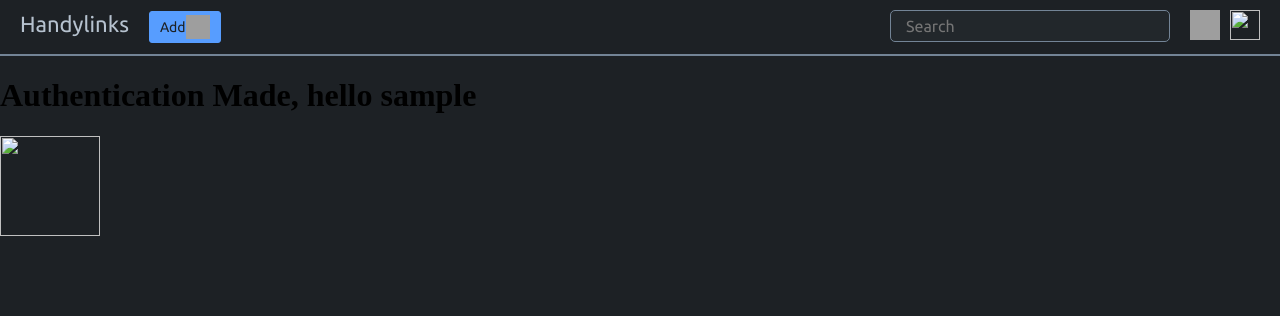
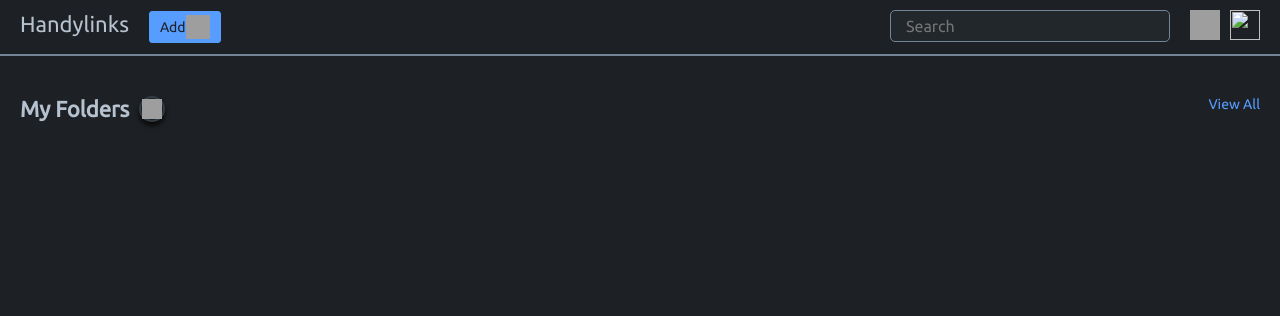
Before and after one commit to Mau5trakt/handy_links, a Django app: page /home/ in a window 1280 px wide. Shown: the top 316 px of the page. Run offline with Django 5.2, Linux system fonts and the light colour scheme; the visitor is signed in with stand-in values (Sample User, id 1); data comes from the database, SQL or seed files in the repository; data that the repository does not hold is empty; grey boxes are pictures that could not be loaded.

Commit message:
displays dynamic folders

```diff
--- a/links/templates/links/homepage.html
+++ b/links/templates/links/homepage.html
@@ -1,11 +1,78 @@
 {% extends "base.html" %}
+{% load links_tags %}
+
+{% load static %}
 
 {% block title %}
-	Home
+    Home
 {% endblock %}
 
 {% block content %}
     {% include 'partials/_header.html' with loged=True %}
-	<h1>Authentication Made, hello {{ user.username }}</h1>
-    <img src="{{ user.avatar }}" alt="" height="100px" width="100px">
+    <main>
+        <section class="personal_folders">
+            <div class="personal_folders__wrapper">
+                <div class="personal_folders__wrapper--header">
+                    <h3 class="personal_folders__wrapper--header-element">My Folders</h3>
+                    <span class="personal_folders__wrapper--header-element">
+                        <img class=""
+                             src="{% static 'media/img/add-svgrepo-com.svg' %}" alt="Add folder" height="20px"
+                             width="20px">
+                    </span>
+
+
+                    <a class="personal_folders__wrapper--header-element" href="">View All</a>
+                </div>
+                <div class="personal_folders__wrapper--folders">
+
+                    {% for folder in personal_folders %}
+                        <a href="#" class="personal_folders__wrapper--folders-folder">
+                        <div class="personal_folders__wrapper--folders-folder--top">
+
+                        </div>
+
+                        <div class="personal_folders__wrapper--folders--info-ctn">
+                            <div class="personal_folders__wrapper--folders--info-ctn--img">
+                                <img src="https://placehold.co/100x100/58afe0/FFF?text=%3Ca%3E" alt="Folder Image">
+                            </div>
+
+                            <div class="personal_folders__wrapper--folders--info-ctn--main" id="folderMainInfo">
+                                <span class="personal_folders__wrapper--folders--info-ctn--main--title">{{ folder.title|truncatechars:21 }} </span>
+                                {% if folder.public %}
+                                    <img class="personal_folders__wrapper--folders--info-ctn--main--icon" src="{% static 'media/img/world-svgrepo-com.svg' %}" alt="">
+                                    <span class="personal_folders__wrapper--folders--info-ctn--main--folder-visibility" id="manipulate">Public Folder</span>
+                                {% else %}
+                                    <img class="personal_folders__wrapper--folders--info-ctn--main--icon" src="{% static 'media/img/padlock-outlined-svgrepo-com.svg' %}" alt="">
+                                    <span class="personal_folders__wrapper--folders--info-ctn--main--folder-visibility" id="manipulate">Private Folder</span>
+                                {% endif %}
+                            </div>
+
+                            <span class="personal_folders__wrapper--folders--info-ctn--description"> {{ folder.get_link_qty|pluralize_links }}  </span>
+                        </div>
+
+                    </a>
+                    {% endfor %}
+
+                </div>
+            </div>
+
+        </section>
+    </main>
+
 {% endblock %}
+
+{% block extrajs %}
+    <script>
+
+    document.addEventListener('DOMContentLoaded', () =>{
+        let divFolderMainInfo = document.querySelectorAll('#folderMainInfo');
+
+        divFolderMainInfo.forEach(element =>{
+            let image = element.querySelector('img');
+            image.addEventListener('mouseenter', () => element.querySelector('#manipulate').style.display='block');
+            image.addEventListener('mouseleave', () => element.querySelector('#manipulate').style.display='none');
+        })
+    })
+
+    </script>
+{% endblock %}
```
